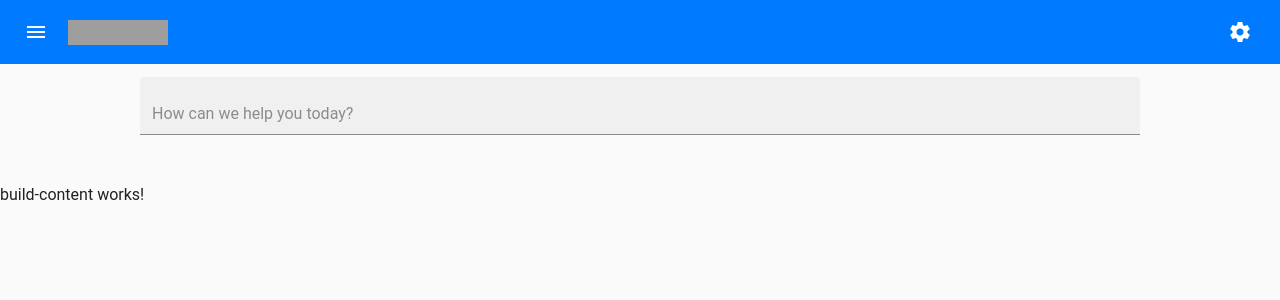
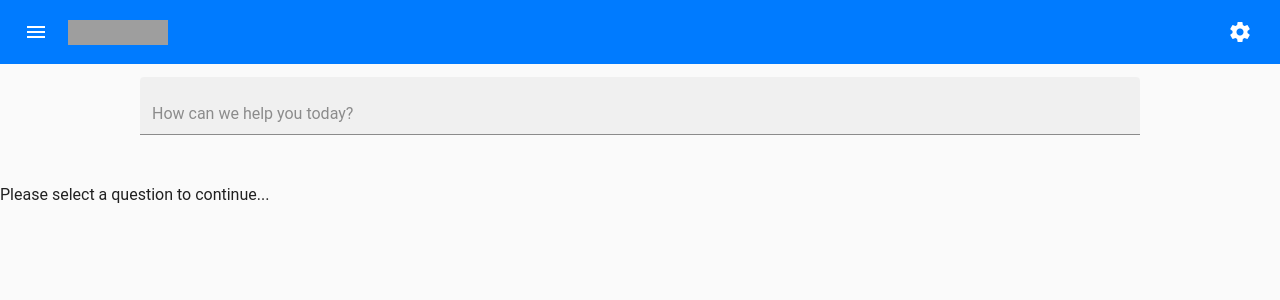
Before and after one commit to Smith-MichaelJ1995/rubin-poc, an Angular app: page / in a window 1280 px wide. Shown: the top 300 px of the page. Built offline with nearby package versions, Linux system fonts and the light colour scheme; grey boxes are pictures that could not be loaded.

Commit message:
Able to pass selected question to child component. We are now ready to place the questions in cards and create areas for input.

```diff
--- a/src/app/app-component.css
+++ b/src/app/app-component.css
@@ -10,6 +10,11 @@
 
 .example-toolbar {
   background-color: #007bff;
+}
+
+.flex-container {
+  display: flex;
+  float: center;
 }
 
 .example-settings-nav-button {
--- a/src/app/app-component.html
+++ b/src/app/app-component.html
@@ -32,7 +32,6 @@
     </mat-sidenav>
     <mat-sidenav-content>
       <form class="example-form">
-
         <mat-form-field style="width: 100%">
           <input type="text"
                  placeholder="How can we help you today?"
@@ -41,16 +40,22 @@
                  [formControl]="myQuestionControl"
                  [matAutocomplete]="auto">
           <mat-autocomplete #auto="matAutocomplete">
-            <mat-option *ngFor="let question of questionOptions | async" [value]="question.name">
+            <mat-option (click)="selectQuestionEvent(question)" *ngFor="let question of questionOptions | async" [value]="question.name">
               <span>{{question.name}}</span>
             </mat-option>
           </mat-autocomplete>
         </mat-form-field>
-
       </form>
 
+      <div class="flex-container" *ngIf="selectedQuestion != null">
+        <app-build-content [question]="selectedQuestion"></app-build-content>
+      </div>
 
-      <app-build-content></app-build-content>
+      <div class="flex-container" *ngIf="selectedQuestion == null">
+        <p>Please select a question to continue...</p>
+      </div>
+
+
 
     </mat-sidenav-content>
   </mat-sidenav-container>
--- a/src/app/app-component.ts
+++ b/src/app/app-component.ts
@@ -21,15 +21,25 @@ import {QuestionGroup} from './models/QuestionGroup';
 export class AppComponent implements OnInit {
   myQuestionControl = new FormControl();
   questionOptions: Observable<QuestionGroup[]>;
+  selectedQuestion: QuestionGroup;
   questions: QuestionGroup[] = [
     {
-      name: 'How could I ask about job opportunities as a student or recent grad?'
+      name: 'How could I ask about job opportunities as a student or recent grad?',
+      partOne: 'Job opportunities part 1',
+      partTwo: 'Job opportunities part 2',
+      partThree: 'Job opportunities part 3'
     },
     {
-      name: 'How could I write a thank you letter after an interview?'
+      name: 'How could I write a thank you letter after an interview?',
+      partOne: 'Thank you letter part 1',
+      partTwo: 'Thank you letter part 2',
+      partThree: 'Thank you letter part 3'
     },
     {
-      name: 'How could I introduce myself on Linkedin?'
+      name: 'How could I introduce myself on Linkedin?',
+      partOne: 'Introduce myself part 1',
+      partTwo: 'Introduce myself part 2',
+      partThree: 'Introduce myself part 3'
     }
   ];
 
@@ -38,6 +48,10 @@ export class AppComponent implements OnInit {
       startWith(''),
       map(question => question ? this._filterQuestions(question) : this.questions.slice())
     );
+  }
+
+  selectQuestionEvent(event: any) {
+    this.selectedQuestion = event;
   }
 
   private _filterQuestions(value: string): QuestionGroup[] {
--- a/src/app/components/build-content/build-content.component.html
+++ b/src/app/components/build-content/build-content.component.html
@@ -1 +1,6 @@
-<p>build-content works!</p>
+<h2><b>{{ question.name }}</b></h2>
+<ul>
+    <li>{{ question.partOne }}</li>
+    <li>{{ question.partTwo }}</li>
+    <li>{{ question.partThree }}</li>
+</ul>
--- a/src/app/models/QuestionGroup.ts
+++ b/src/app/models/QuestionGroup.ts
@@ -1,5 +1,8 @@
 // creating an object type
 export interface QuestionGroup {
     name: string;
+    partOne: string;
+    partTwo: string;
+    partThree: string;
     // add fields here
 }
```
Also changed, not shown: src/app/components/build-content/build-content.component.ts (+8 -1 lines).
